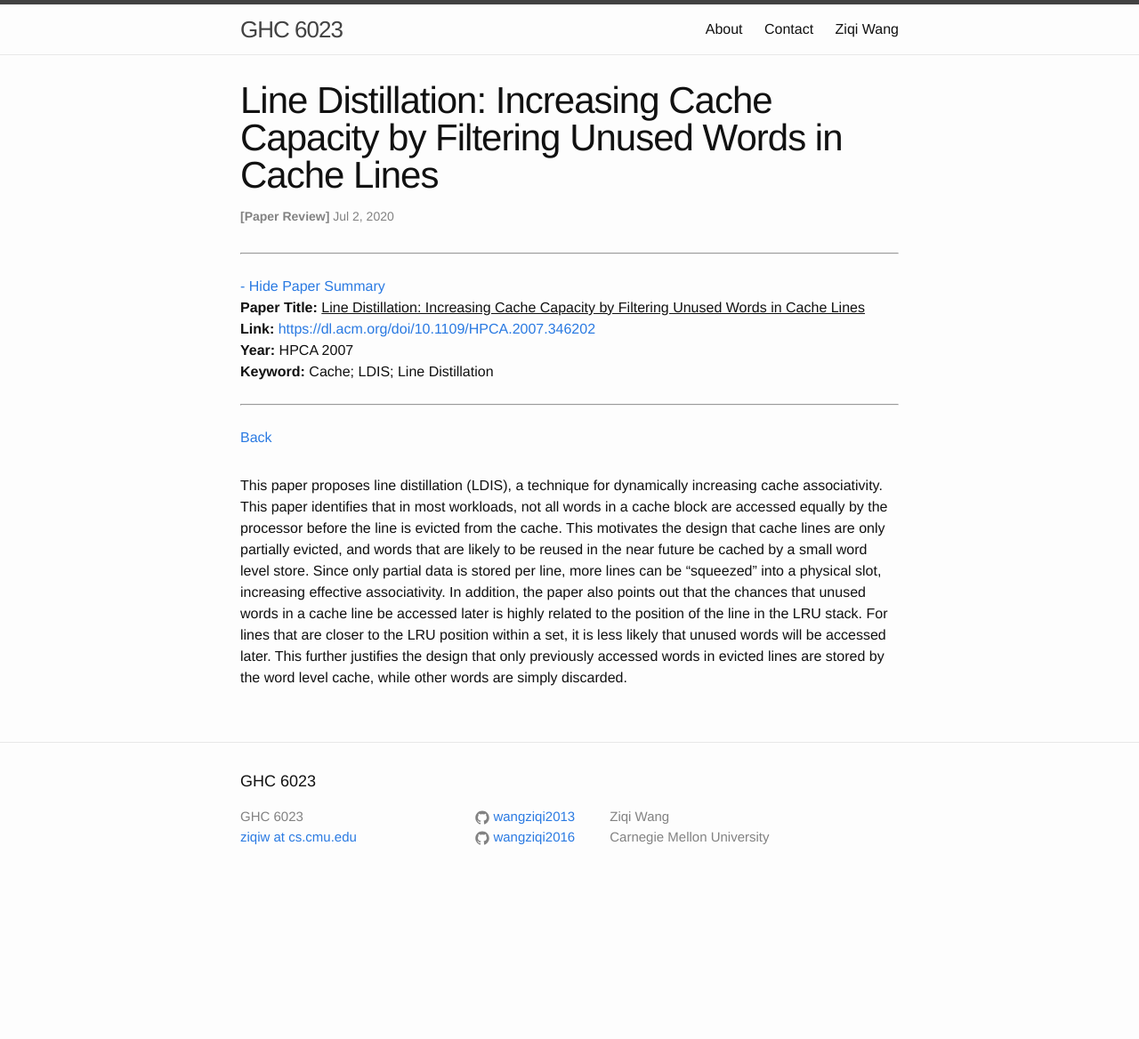
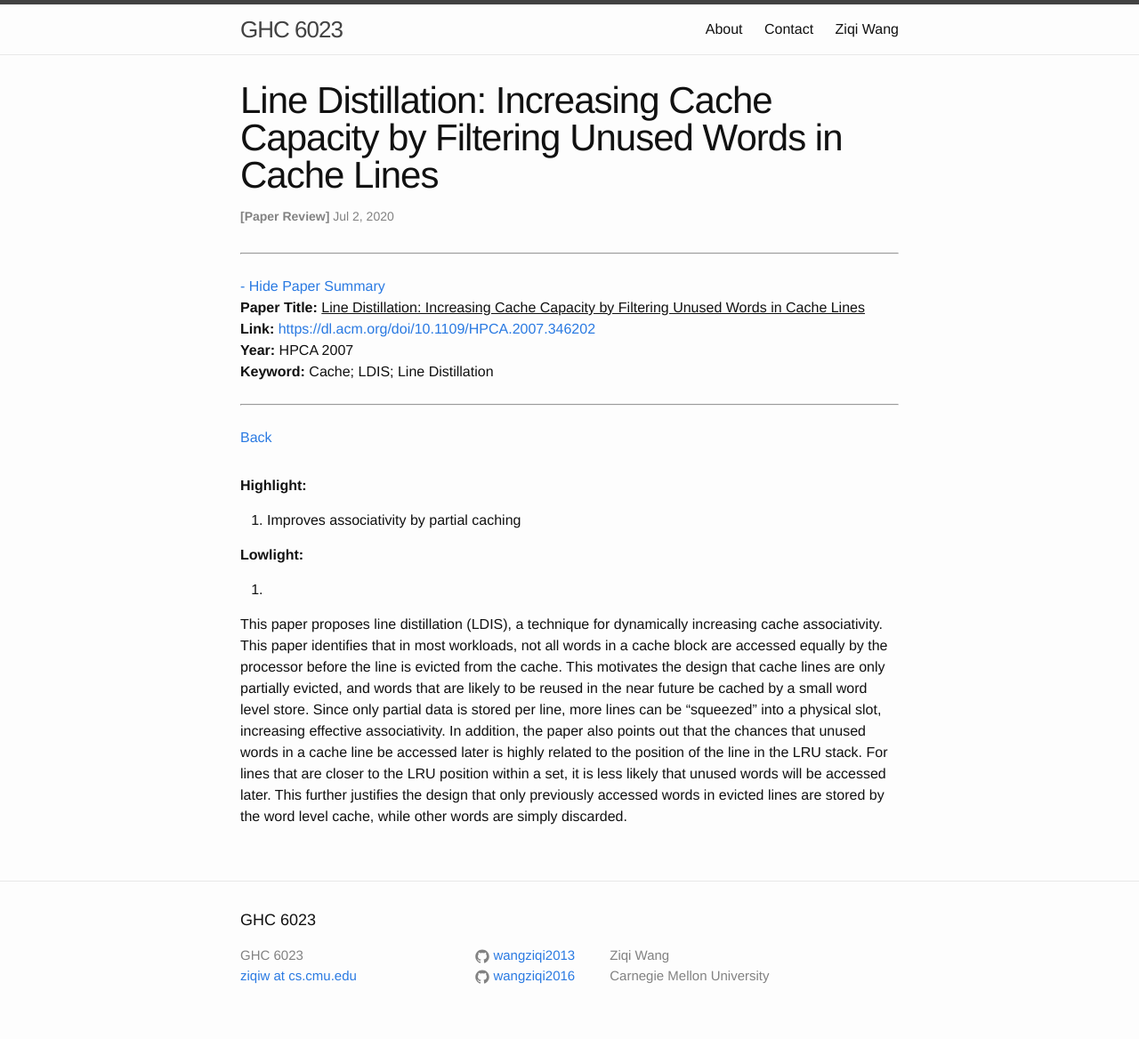
Before and after one commit to wangziqi2013/wangziqi2013.github.io, a Jekyll site: the page built from _posts/2020-07-02-ldis.markdown, in a window 1280 px wide. Shown: the whole page at 89% size. Built offline with Jekyll 4.4.1, drawn with Linux system fonts in a browser that asks for light colours; before the commit the page ends 1012 px from its top, so only the background shows below that.

Commit message:
Adding highlight

```diff
--- a/_posts/2020-07-02-ldis.markdown
+++ b/_posts/2020-07-02-ldis.markdown
@@ -13,6 +13,14 @@ htm_cr:
 version_mgmt:
 ---
 
+**Highlight:**
+
+1. Improves associativity by partial caching
+
+**Lowlight:**
+
+1.
+
 This paper proposes line distillation (LDIS), a technique for dynamically increasing cache associativity.
 This paper identifies that in most workloads, not all words in a cache block are accessed equally by the processor before
 the line is evicted from the cache. This motivates the design that cache lines are only partially evicted, and words
```
